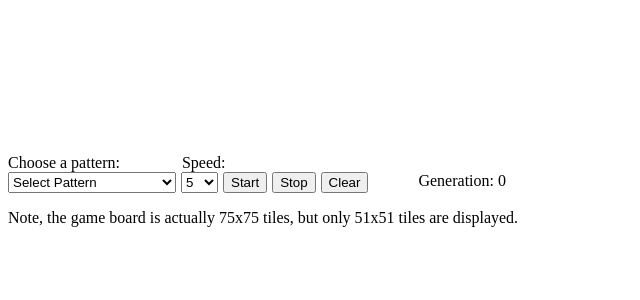
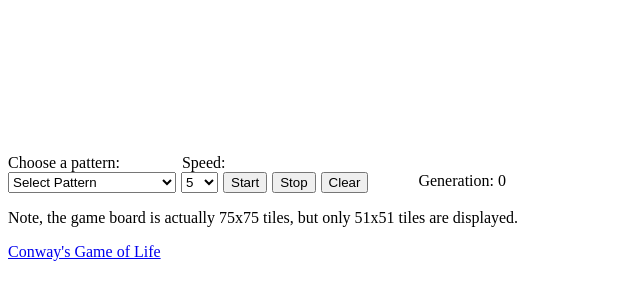
Before and after one commit to willediger/CS-Build-Week-1-Game-of-Lif, a plain HTML site: page index.html in a window 1280 px wide. Shown: the part 368-668 px from the top of the page, without its empty margins (0-640 px from the left). Drawn offline with Linux system fonts and the light colour scheme.

Commit message:
added link to wikipedia article on game of life

```diff
--- a/index.html
+++ b/index.html
@@ -62,6 +62,7 @@
             </div>
         </form>
         <p>Note, the game board is actually 75x75 tiles, but only 51x51 tiles are displayed.</p>
+        <p><a target="_blank" href="https://en.wikipedia.org/wiki/Conway%27s_Game_of_Life">Conway's Game of Life</a></p>
 
 
         <script src="./game.js" async></script>
```
